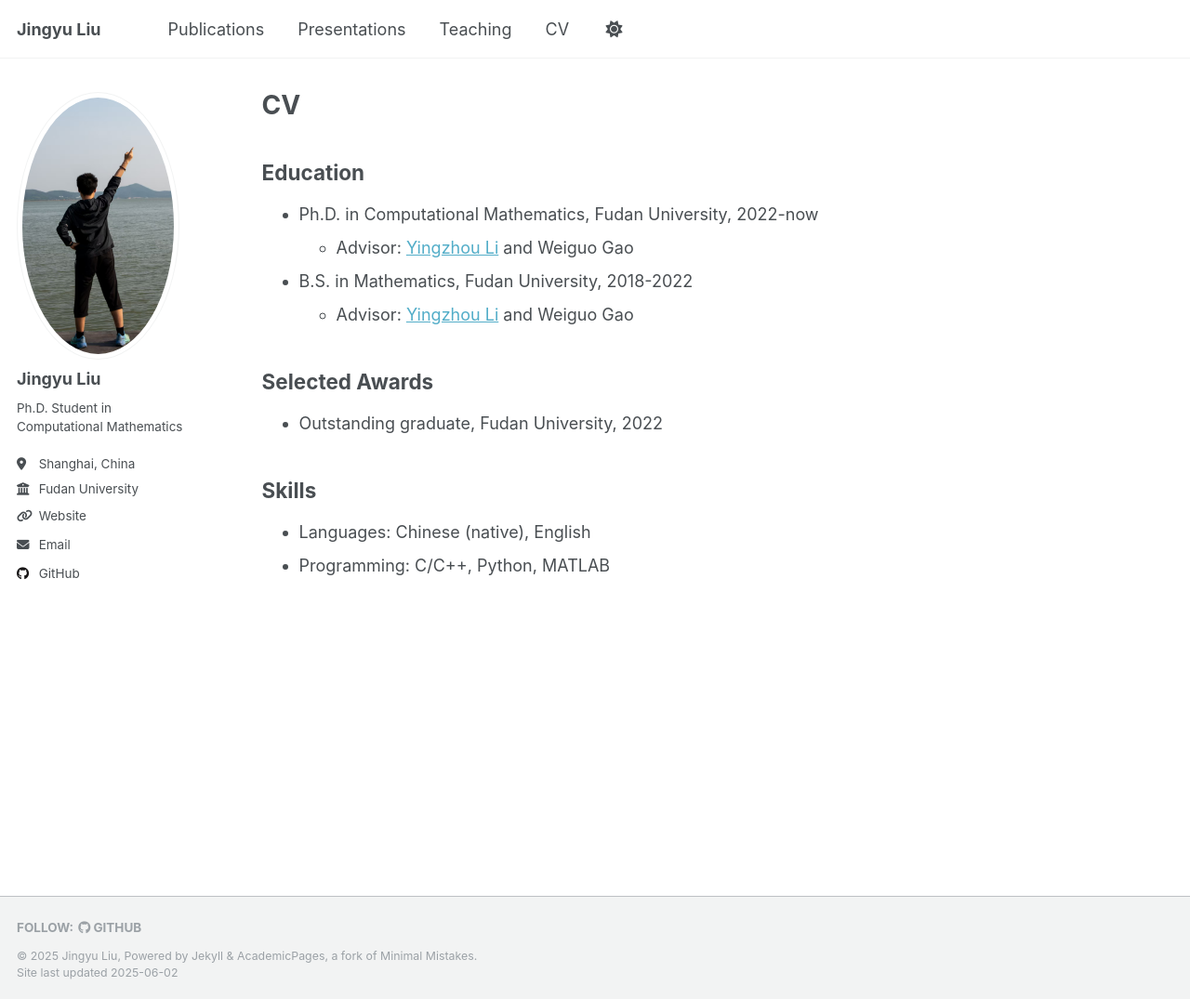
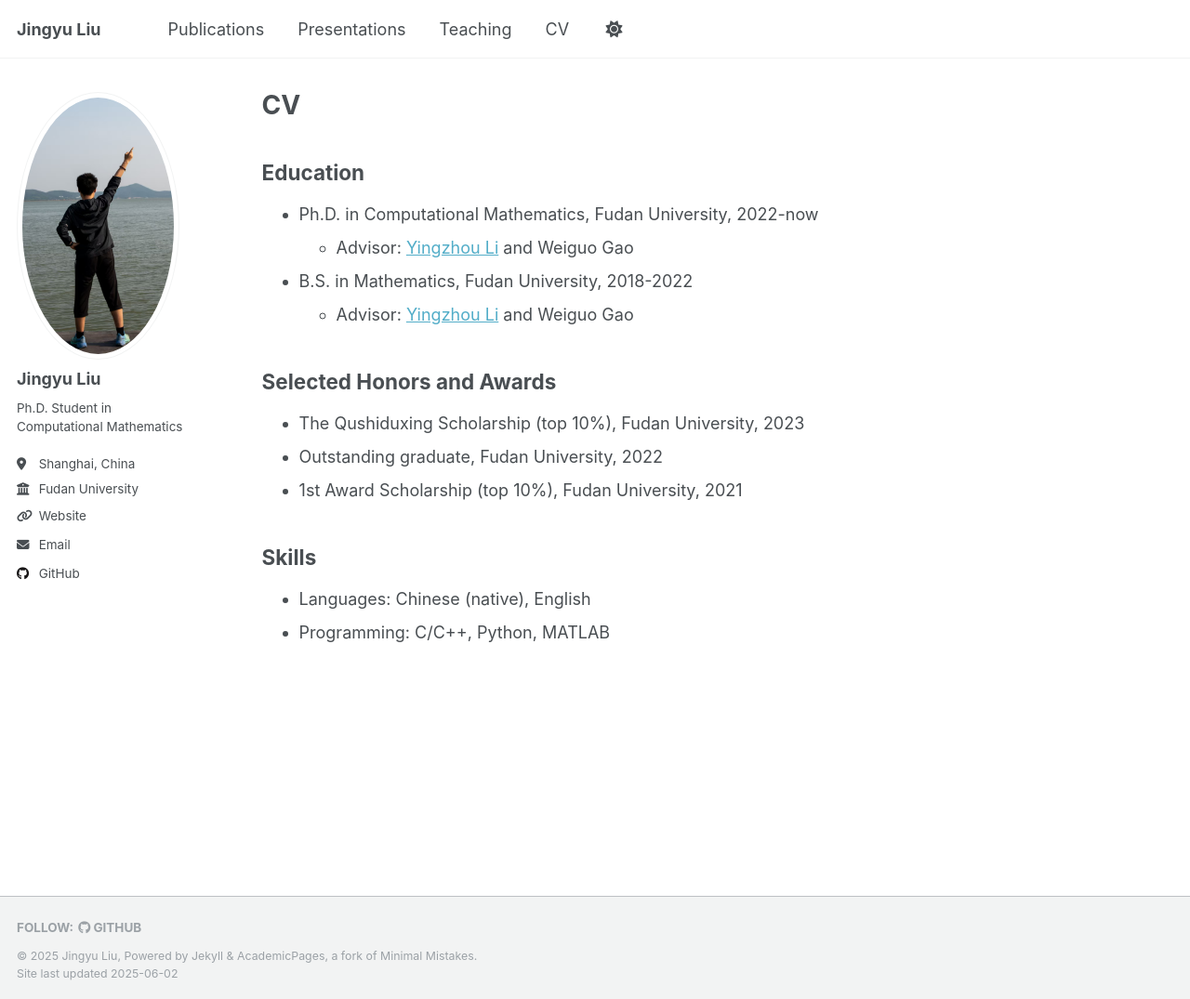
Before and after one commit to JingyuLiuMath/JingyuLiuMath.github.io, a Jekyll site: the page built from _pages/cv.md, in a window 1280 px wide and 1075 px high. Shown: the whole window at 93% size. Built offline with Jekyll 4.4.1, drawn with Linux system fonts in a browser that asks for light colours.

Commit message:
update inudft3 talk

```diff
--- a/_pages/cv.md
+++ b/_pages/cv.md
@@ -14,9 +14,11 @@ author_profile: true
 * B.S. in Mathematics, Fudan University, 2018-2022
   * Advisor: [Yingzhou Li](https://yingzhouli.com/) and Weiguo Gao
 
-## Selected Awards
+## Selected Honors and Awards
 
+* The Qushiduxing Scholarship (top 10%), Fudan University, 2023
 * Outstanding graduate, Fudan University, 2022
+* 1st Award Scholarship (top 10%), Fudan University, 2021
 
 ## Skills
 
```
Also changed, not shown: 1 other file.
